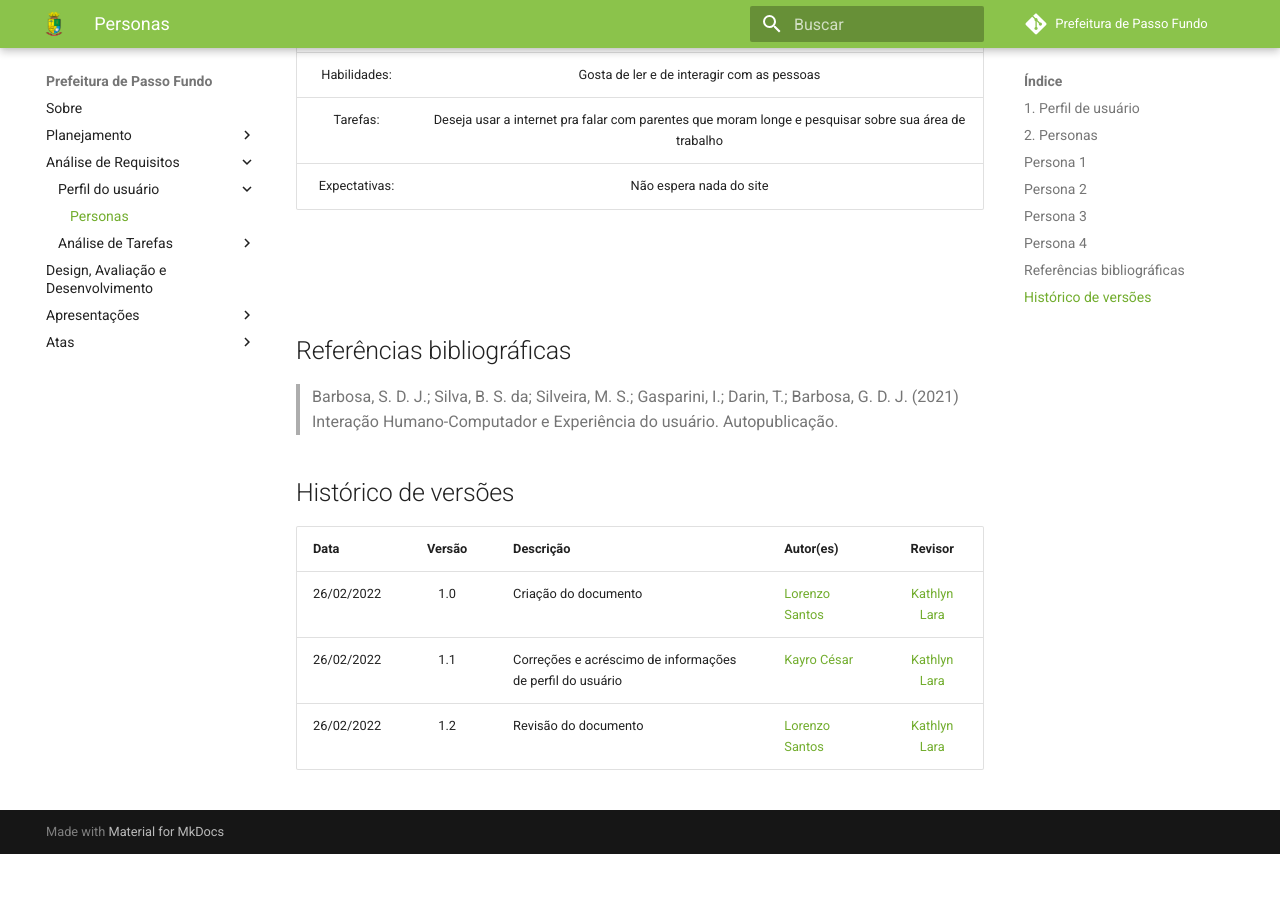
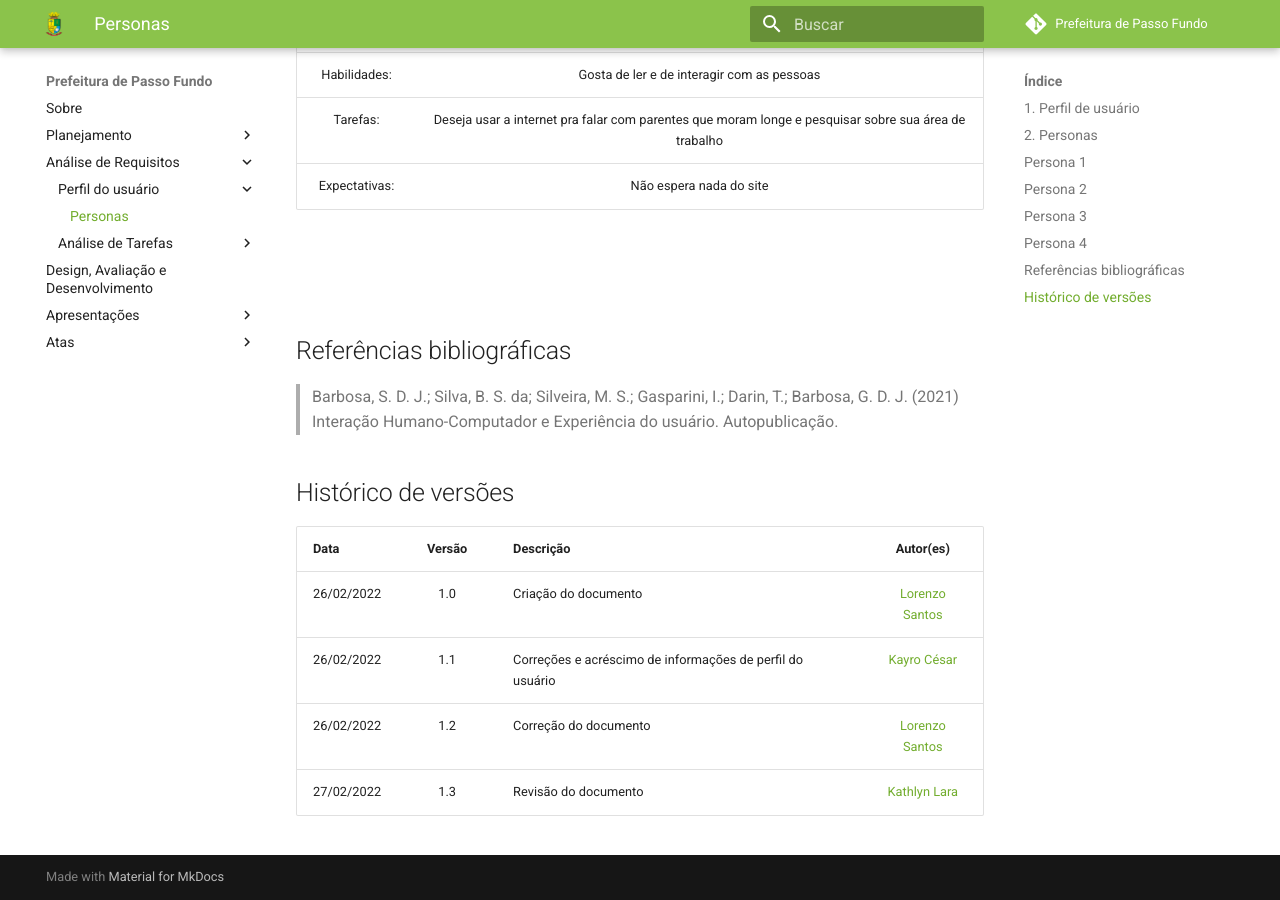
Before and after one commit to Interacao-Humano-Computador/2021.2-Prefeitura-de-Passo-Fundo, an MkDocs documentation site: the page built from docs/AnaliseRequisitos/PerfilUsuario/personas.md, in a window 1280 px wide and 900 px high, scrolled down 4626 px. Built offline with MkDocs 1.6.1 and Material for MkDocs 9.7.7, drawn with Linux system fonts in a browser that asks for light colours; comment, search, counter and statistics services are not loaded; before the commit the page ends 5480 px from its top, so only the background shows below that.

Commit message:
Padronização do histórico de versões

```diff
--- a/docs/AnaliseRequisitos/PerfilUsuario/personas.md
+++ b/docs/AnaliseRequisitos/PerfilUsuario/personas.md
@@ -98,8 +98,9 @@ Como nosso projeto gira em torno do site da prefeitura de Passo Fundo, o públic
 
 
 ## Histórico de versões
- | **Data**   | **Versão** | **Descrição**   |    **Autor(es)**  | **Revisor** |
- | ---------- | :--------: | ---------------------------------------- | -----------|:------------------------------------------:
- |   26/02/2022 |   1.0  | Criação do documento|[Lorenzo Santos](https://github.com/lorenzo7377) | [Kathlyn Lara](https://github.com/klmurussi)
- |   26/02/2022 |   1.1  | Correções e acréscimo de informações de perfil do usuário|[Kayro César](https://github.com/kayrocesar) | [Kathlyn Lara](https://github.com/klmurussi)
- |   26/02/2022 |   1.2  | Revisão do documento|[Lorenzo Santos](https://github.com/lorenzo7377) |[Kathlyn Lara](https://github.com/klmurussi)
+ | **Data**   | **Versão** | **Descrição**   |    **Autor(es)**  |
+ | ---------- | :--------: | ---------------------------------------- |:------------------------------------------:
+ |   26/02/2022 |   1.0  | Criação do documento|[Lorenzo Santos](https://github.com/lorenzo7377)
+ |   26/02/2022 |   1.1  | Correções e acréscimo de informações de perfil do usuário|[Kayro César](https://github.com/kayrocesar)
+ |   26/02/2022 |   1.2  | Correção do documento|[Lorenzo Santos](https://github.com/lorenzo7377)
+ |   27/02/2022 |   1.3  | Revisão do documento |[Kathlyn Lara](https://github.com/klmurussi)
```
